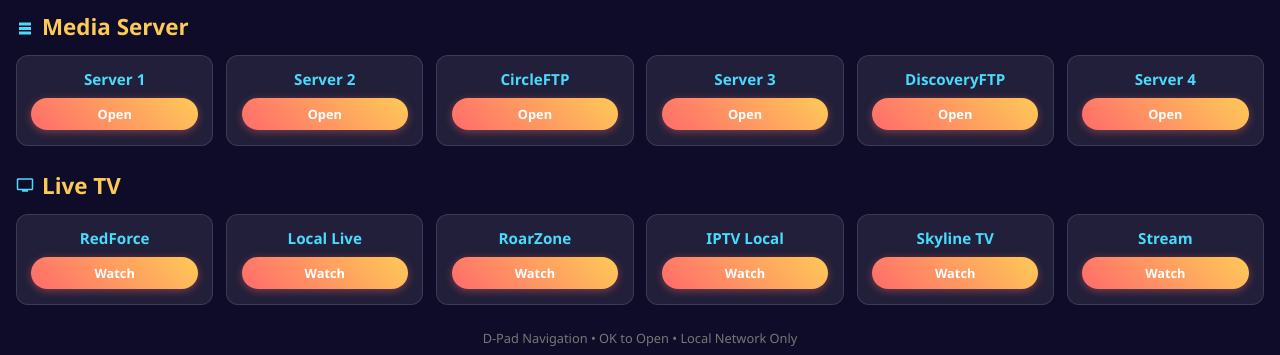
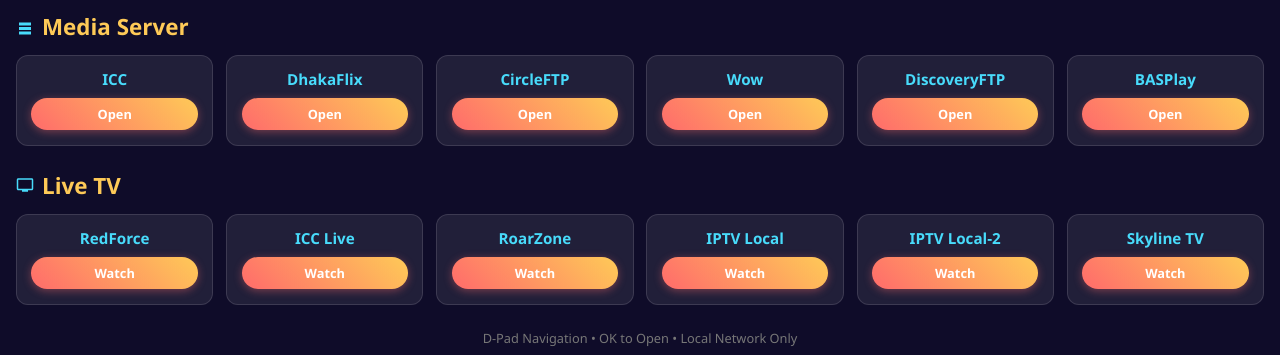
Before and after one commit to Rubayet123/rubayet123.github.io, a plain HTML site: page tv.html in a window 1280 px wide. Shown: the part 435-790 px from the top of the page. Drawn offline with Linux system fonts and the light colour scheme.

Commit message:
Update tv.html

```diff
--- a/tv.html
+++ b/tv.html
@@ -131,12 +131,12 @@
     <section class="section">
         <h2 class="section-title"><span class="icon icon-server"></span>Media Server</h2>
         <div class="grid">
-            <div class="card" tabindex="0"><a href="http://10.16.100.244/"></a><h3 class="card-title">Server 1</h3><div class="btn">Open</div></div>
-            <div class="card" tabindex="0"><a href="http://172.16.50.4/"></a><h3 class="card-title">Server 2</h3><div class="btn">Open</div></div>
+            <div class="card" tabindex="0"><a href="http://10.16.100.244/"></a><h3 class="card-title">ICC</h3><div class="btn">Open</div></div>
+            <div class="card" tabindex="0"><a href="http://172.16.50.4/"></a><h3 class="card-title">DhakaFlix</h3><div class="btn">Open</div></div>
             <div class="card" tabindex="0"><a href="http://new.circleftp.net/"></a><h3 class="card-title">CircleFTP</h3><div class="btn">Open</div></div>
-            <div class="card" tabindex="0"><a href="http://172.27.27.84/"></a><h3 class="card-title">Server 3</h3><div class="btn">Open</div></div>
+            <div class="card" tabindex="0"><a href="http://172.27.27.84/"></a><h3 class="card-title">Wow</h3><div class="btn">Open</div></div>
             <div class="card" tabindex="0"><a href="https://movies.discoveryftp.net/"></a><h3 class="card-title">DiscoveryFTP</h3><div class="btn">Open</div></div>
-            <div class="card" tabindex="0"><a href="http://10.20.30.40/"></a><h3 class="card-title">Server 4</h3><div class="btn">Open</div></div>
+            <div class="card" tabindex="0"><a href="http://10.20.30.40/"></a><h3 class="card-title">BASPlay</h3><div class="btn">Open</div></div>
         </div>
     </section>
 
@@ -145,11 +145,11 @@
         <h2 class="section-title"><span class="icon icon-tv"></span>Live TV</h2>
         <div class="grid">
             <div class="card" tabindex="0"><a href="http://redforce.live/"></a><h3 class="card-title">RedForce</h3><div class="btn">Watch</div></div>
-            <div class="card" tabindex="0"><a href="http://10.16.100.244/livetv.php#top"></a><h3 class="card-title">Local Live</h3><div class="btn">Watch</div></div>
+            <div class="card" tabindex="0"><a href="http://10.16.100.244/livetv.php"></a><h3 class="card-title">ICC Live</h3><div class="btn">Watch</div></div>
             <div class="card" tabindex="0"><a href="http://tv.roarzone.info/"></a><h3 class="card-title">RoarZone</h3><div class="btn">Watch</div></div>
             <div class="card" tabindex="0"><a href="http://10.10.10.2/"></a><h3 class="card-title">IPTV Local</h3><div class="btn">Watch</div></div>
+            <div class="card" tabindex="0"><a href="http://10.99.99.99/"></a><h3 class="card-title">IPTV Local-2</h3><div class="btn">Watch</div></div>
             <div class="card" tabindex="0"><a href="https://skylinetv.netlify.app/"></a><h3 class="card-title">Skyline TV</h3><div class="btn">Watch</div></div>
-            <div class="card" tabindex="0"><a href="http://10.99.99.99/"></a><h3 class="card-title">Stream</h3><div class="btn">Watch</div></div>
         </div>
     </section>
 
```
